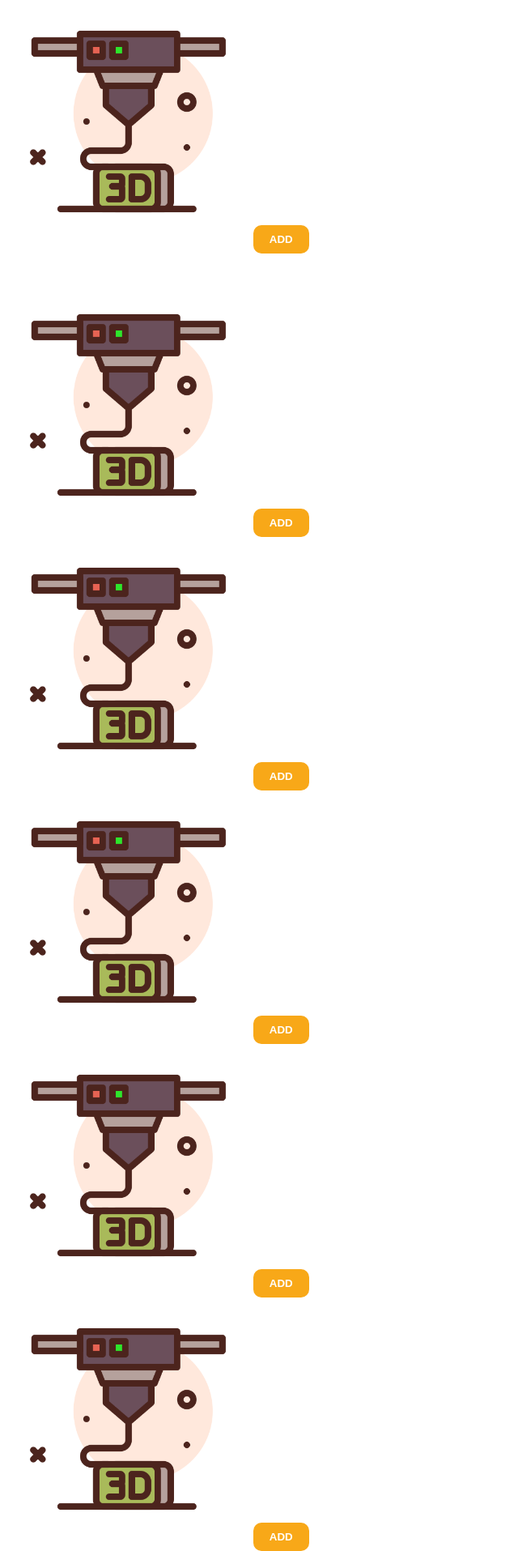
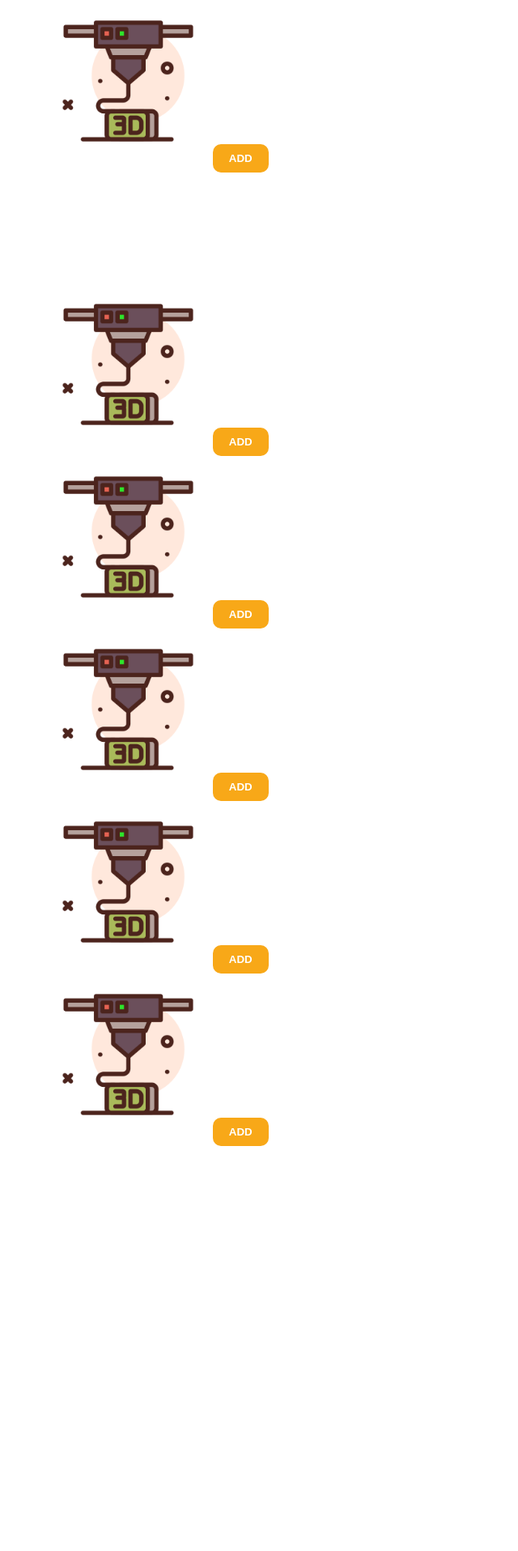
Before and after one commit to DKBelka/BlueSquirrel3DwebAPP, a PHP site: page / in a window 1280 px wide. Shown: the whole page at 81% size, without its empty margins (0-640 px from the left). After the commit the page ends 1415 px from the top, so only its background shows below. Run offline with PHP 8.4, Linux system fonts and the light colour scheme; some libraries are stand-ins or nearby versions.

Commit message:
Update style.css

```diff
--- a/style.css
+++ b/style.css
@@ -12,12 +12,12 @@ body {
 
 .inner {
 	display: grid;
-	grid-template-columns: 1fr;
+	grid-template-columns: auto;
 	grid-template-rows: 350px;
 }
 
 .img {
-	width: 300px;
+	width: 200px;
 }
 
 .item {
```
